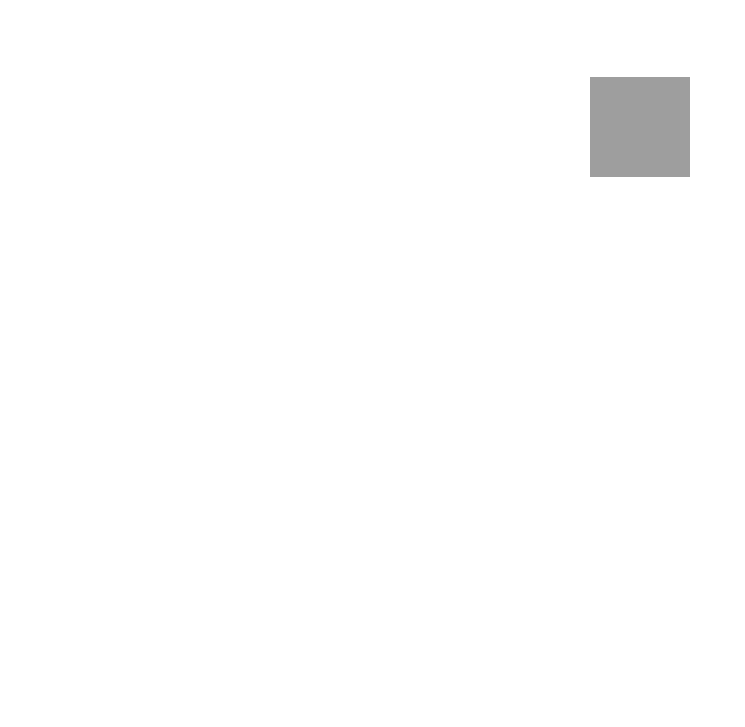
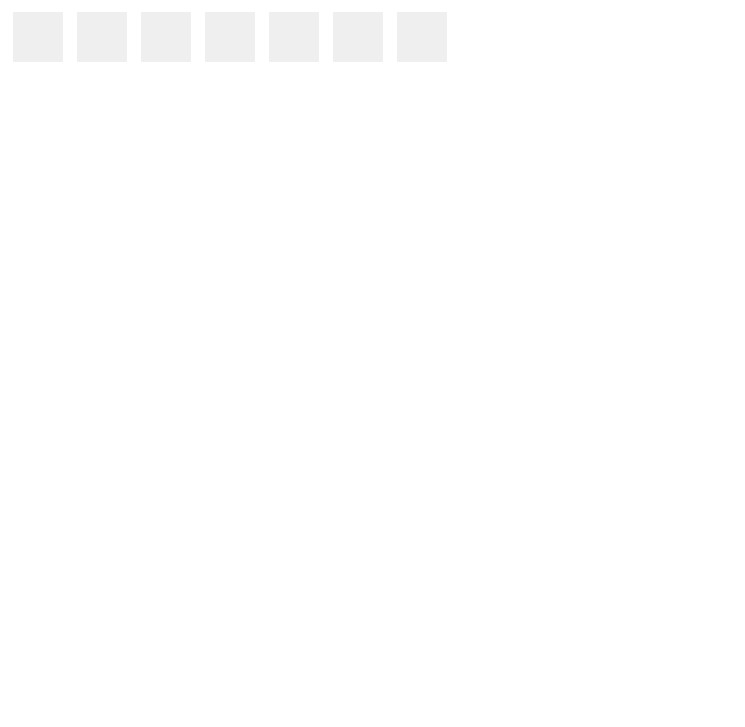
Before and after one commit to jdsuarez82/jason.d.suarez, a plain HTML site: page index.html in a window 1280 px wide. Shown: the part 73-800 px from the top of the page, without its empty margins (0-745 px from the left). Drawn offline with Linux system fonts and the light colour scheme; grey boxes are pictures that could not be loaded.

Commit message:
Update index.html

```diff
--- a/index.html
+++ b/index.html
@@ -1,50 +1,56 @@
 <!DOCTYPE html>
 <html>
 <head>
-    <title>Spinning Image</title>
+    <title>Rainbow Color Buttons</title>
     <style>
         body {
-            font-family: Arial, sans-serif;
-            margin: 0;
-            padding: 0;
+            transition: background-color 0.5s ease-in-out;
         }
-
-        .spinner-container {
-            position: relative;
-            width: 200px;
-            height: 200px;
-            margin: 100px auto;
-            /* Adjust size and position as needed */
-        }
-
-        .spinner {
-            position: absolute;
-            top: 0;
-            left: 0;
-            right: 0;
-            bottom: 0;
-            margin: auto;
-            width: 100px;
-            height: 100px;
-            /* Adjust size as needed */
-            animation: spin 2s linear infinite;
-            /* Adjust animation duration and timing function as needed */
-        }
-
-        @keyframes spin {
-            from {
-                transform: rotate(0deg);
-            }
-            to {
-                transform: rotate(360deg);
-            }
+        .color-button {
+            display: inline-block;
+            width: 50px;
+            height: 50px;
+            margin: 5px;
+            border: none;
+            cursor: pointer;
         }
     </style>
 </head>
 <body>
-    <div class="spinner-container">
-        <img src="IMG_2538.jpg" class="spinner" alt="Spinning Image">
-        <!-- Replace "IMG_2538.jpg" with the URL or path of your image -->
+    <h1>Rainbow Color Buttons</h1>
+    <div id="color-container">
+        <button class="color-button" id="red-button"></button>
+        <button class="color-button" id="orange-button"></button>
+        <button class="color-button" id="yellow-button"></button>
+        <button class="color-button" id="green-button"></button>
+        <button class="color-button" id="blue-button"></button>
+        <button class="color-button" id="indigo-button"></button>
+        <button class="color-button" id="violet-button"></button>
     </div>
+
+    <script>
+        // Add event listeners to each button
+        document.getElementById("red-button").addEventListener("click", function() {
+            document.body.style.backgroundColor = "red";
+        });
+        document.getElementById("orange-button").addEventListener("click", function() {
+            document.body.style.backgroundColor = "orange";
+        });
+        document.getElementById("yellow-button").addEventListener("click", function() {
+            document.body.style.backgroundColor = "yellow";
+        });
+        document.getElementById("green-button").addEventListener("click", function() {
+            document.body.style.backgroundColor = "green";
+        });
+        document.getElementById("blue-button").addEventListener("click", function() {
+            document.body.style.backgroundColor = "blue";
+        });
+        document.getElementById("indigo-button").addEventListener("click", function() {
+            document.body.style.backgroundColor = "indigo";
+        });
+        document.getElementById("violet-button").addEventListener("click", function() {
+            document.body.style.backgroundColor = "violet";
+        });
+    </script>
 </body>
 </html>
```
